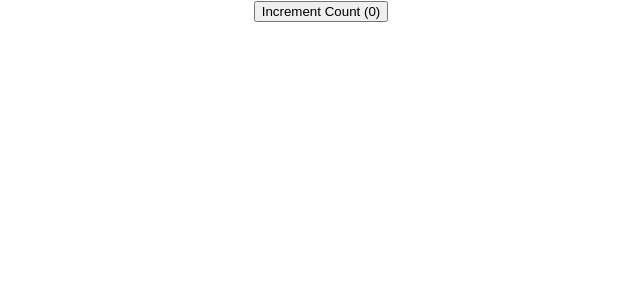
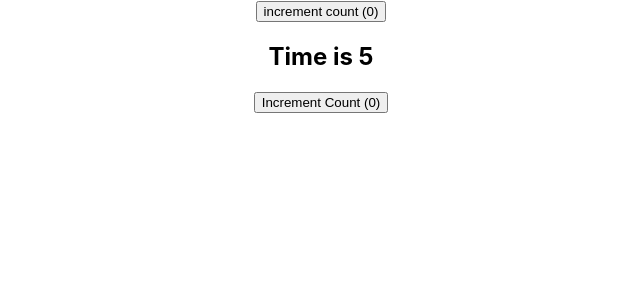
Before and after one commit to DOdrums/walkthrough-gitpod-react, a React (Create React App) app in the folder my-app/: page / in a window 1280 px wide. Shown: the top 300 px of the page, without its empty margins (319-959 px from the left). Built offline with nearby package versions, Linux system fonts and the light colour scheme.

Commit message:
Add timer to UseEffectCounter

```diff
--- a/my-app/src/components/UseEffectCounter.js
+++ b/my-app/src/components/UseEffectCounter.js
@@ -2,16 +2,39 @@ import React, {useState, useEffect} from 'react'
 
 function UseEffectCounter() {
   const [count, setCount] = useState(0);
+  const [time, setTime] = useState(0);
   useEffect(() => {
+    console.log('count 1 effect')
     document.title = count;
-  });
+  }, [count]);
+  useEffect(() => {
+    console.log('Creating timer');
+    const interval = setInterval(() => {
+      setTime(time => parseInt(time) + 1)
+    }, 1000);
+    return () => {
+      console.log("Cleaning up");
+      clearInterval(interval)
+    }
+  }, [])
+  const [count2, setCount2] = useState(0);
+  useEffect(() => {
+    console.log('count 2 effect')
+    document.title = count2;
+  }, [count2]);
 
   return (
     <div>
         <button onClick={
           () => setCount(count => count + 1)
         }>
-          Increment Count ({count})
+          increment count ({count})
+        </button>
+        <h2>Time is {time}</h2>
+        <button onClick={
+          () => setCount2(count2 => count2 + 1)
+        }>
+          Increment Count ({count2})
         </button>
     </div>
   )
```
